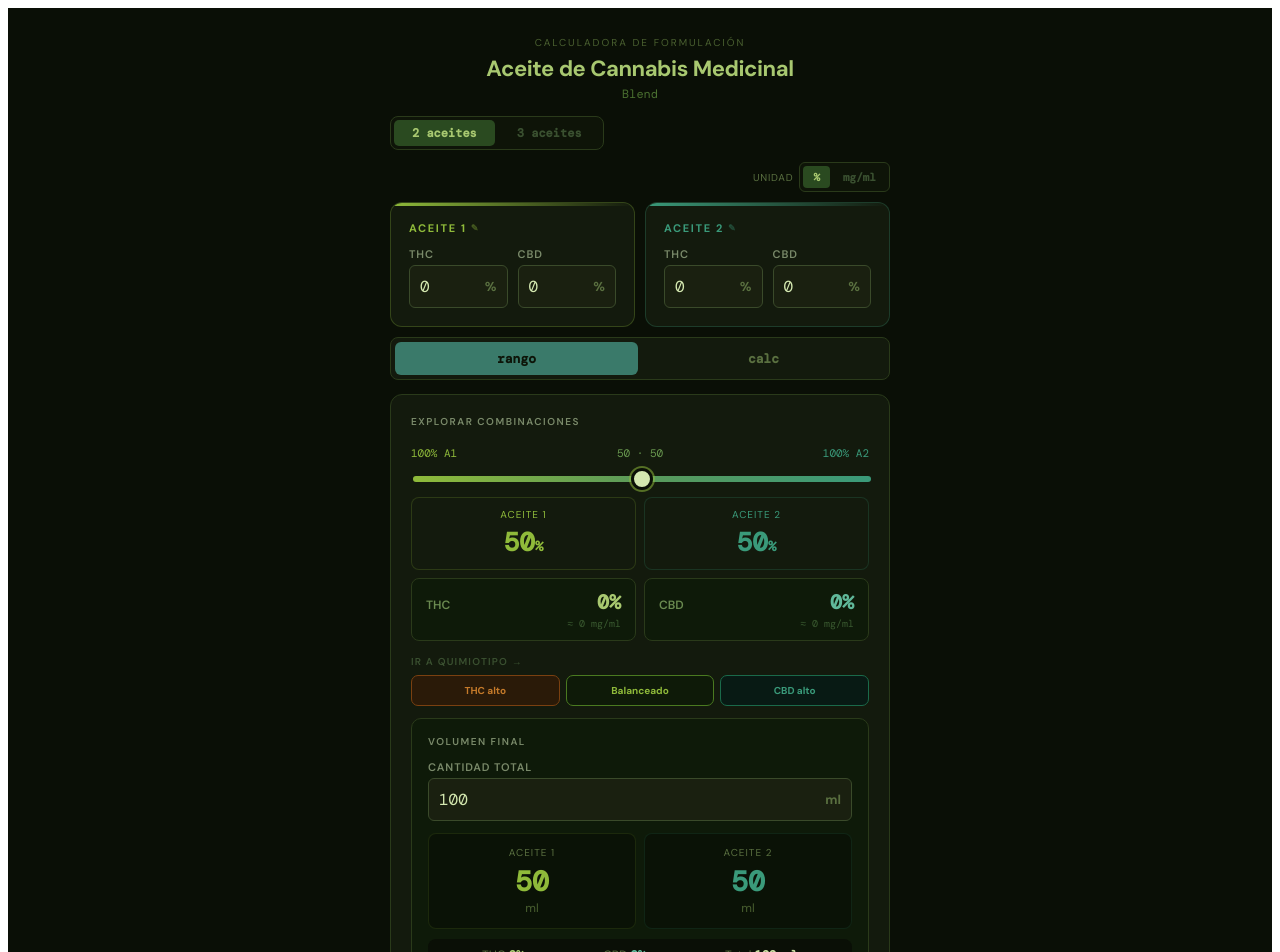
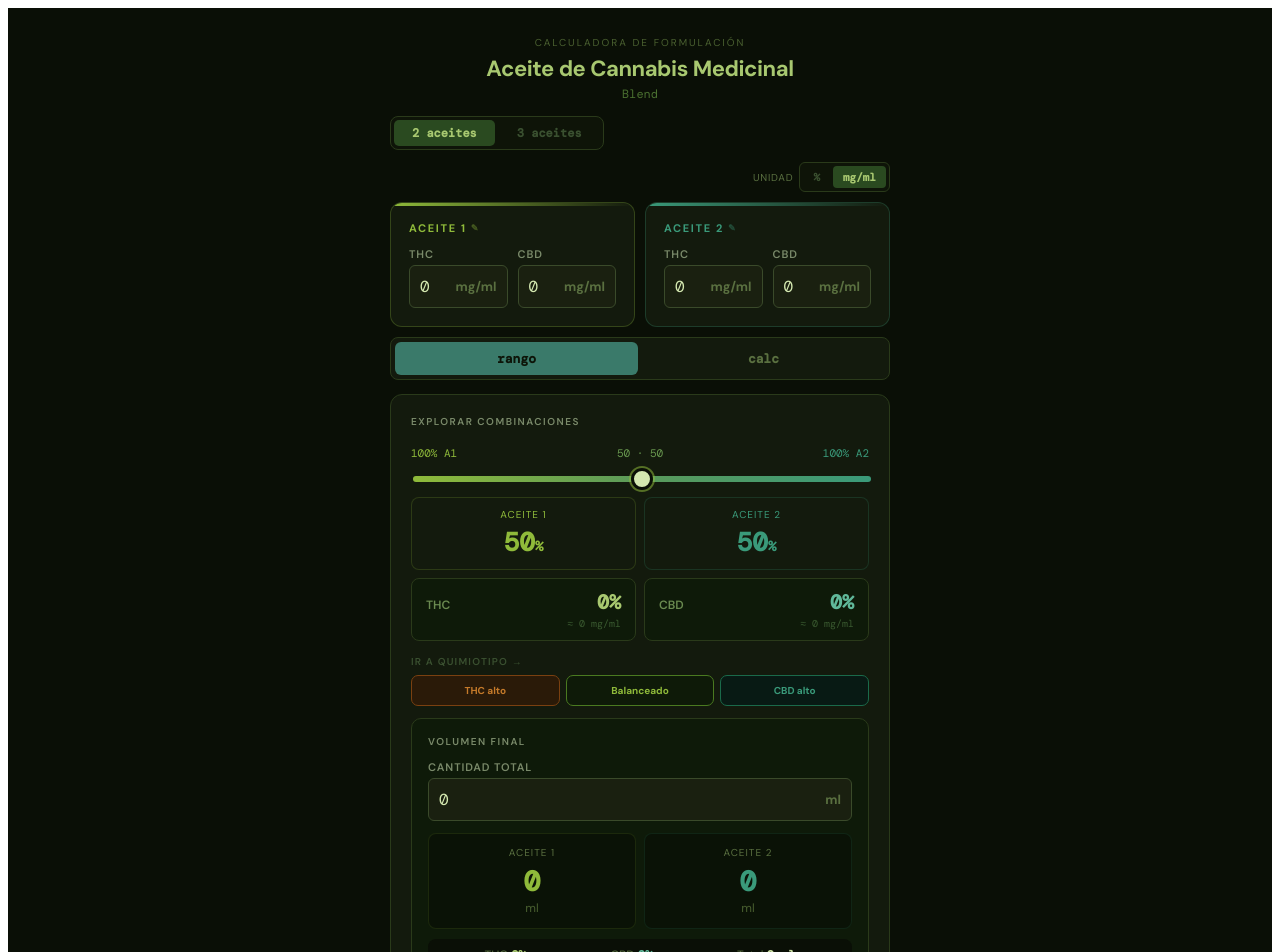
Before and after one commit to cannapampa-jpg/blend-app, a React (Vite) app: page / in a window 1280 px wide. Shown: the top 952 px of the page. Built offline with nearby package versions, Linux system fonts and the light colour scheme.

Commit message:
Update App.jsx

```diff
--- a/src/App.jsx
+++ b/src/App.jsx
@@ -432,10 +432,16 @@ async function logToSheets(pdfData, userEmail) {
 function NumInput({ label, value, onChange, unit="%", min=0, max=100, step="0.1" }) {
   const [display, setDisplay] = useState(String(value));
 
-  // sync if parent changes value externally (e.g. chemotype button)
+  // sync if parent changes value externally (e.g. chemotype button or unit change)
   useEffect(() => {
     setDisplay(String(value));
   }, [value]);
+
+  // reset display to "0" when unit changes to avoid stale/blocked input
+  useEffect(() => {
+    setDisplay("0");
+    onChange(0);
+  }, [unit]);
 
   function handleChange(e) {
     const raw = e.target.value;
@@ -1262,7 +1268,7 @@ export default function App() {
   const [name3, setName3] = useState("Aceite 3");
 
   const [oilMode, setOilMode] = useState(2);   // 2 or 3
-  const [inputUnit, setInputUnit] = useState("pct");
+  const [inputUnit, setInputUnit] = useState("mgml");
   const [tab, setTab]         = useState("rango");
   const [pct1, setPct1]       = useState(50);
   const [sliderVol, setSliderVol] = useState(100);
```
